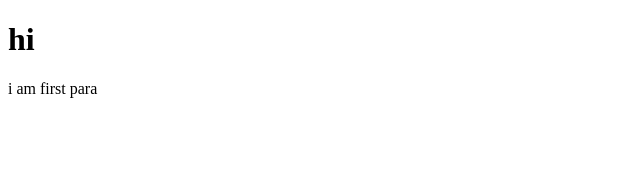
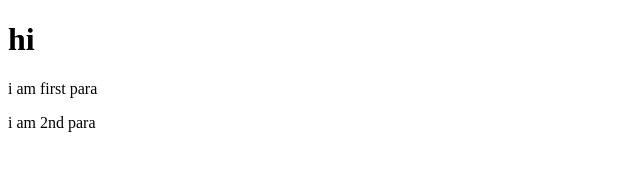
Before and after one commit to fullstackimran/gittest, a plain HTML site: page index.html in a window 1280 px wide. Shown: the full height of the page, 0-640 px from the left. Drawn offline with Linux system fonts and the light colour scheme.

Commit message:
2nd para

```diff
--- a/index.html
+++ b/index.html
@@ -8,5 +8,6 @@
 <body>
     <h1>hi</h1>
     <p>i am first para</p>
+    <p>i am 2nd para</p>
 </body>
 </html>
```
